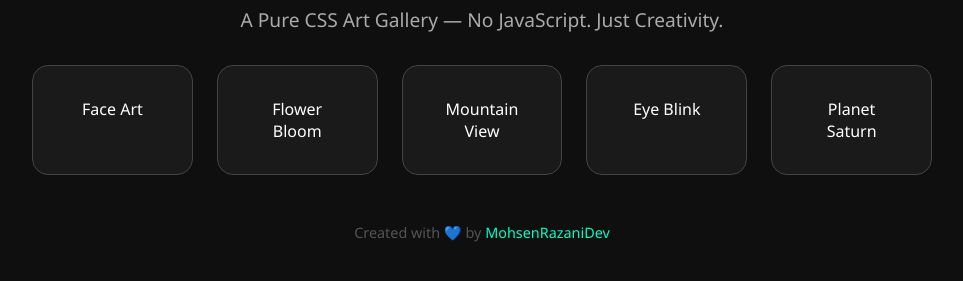
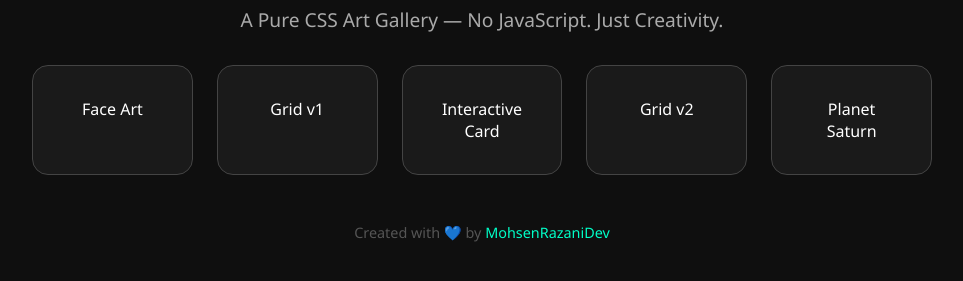
Before and after one commit to MohsenRazaniDev/Divinci, a plain HTML site: page index.html in a window 1280 px wide. Shown: the part 99-380 px from the top of the page, without its empty margins (158-1121 px from the left). Drawn offline with Linux system fonts and the light colour scheme.

Commit message:
last uptodate

```diff
--- a/index.html
+++ b/index.html
@@ -13,9 +13,9 @@
 
     <section class="gallery">
         <a href="art/art-face.html" class="card">Face Art</a>
-        <a href="art/art-flower.html" class="card">Flower Bloom</a>
-        <a href="art/art-mountain.html" class="card">Mountain View</a>
-        <a href="art/art-eye.html" class="card">Eye Blink</a>
+        <a href="art/Grid-Magazine-Layout.html" class="card">Grid v1</a>
+        <a href="art/Interactive-Card.html" class="card">Interactive Card</a>
+        <a href="art/Magazine-v2.html" class="card">Grid v2</a>
         <a href="art/art-saturn.html" class="card">Planet Saturn</a>
     </section>
 
```
